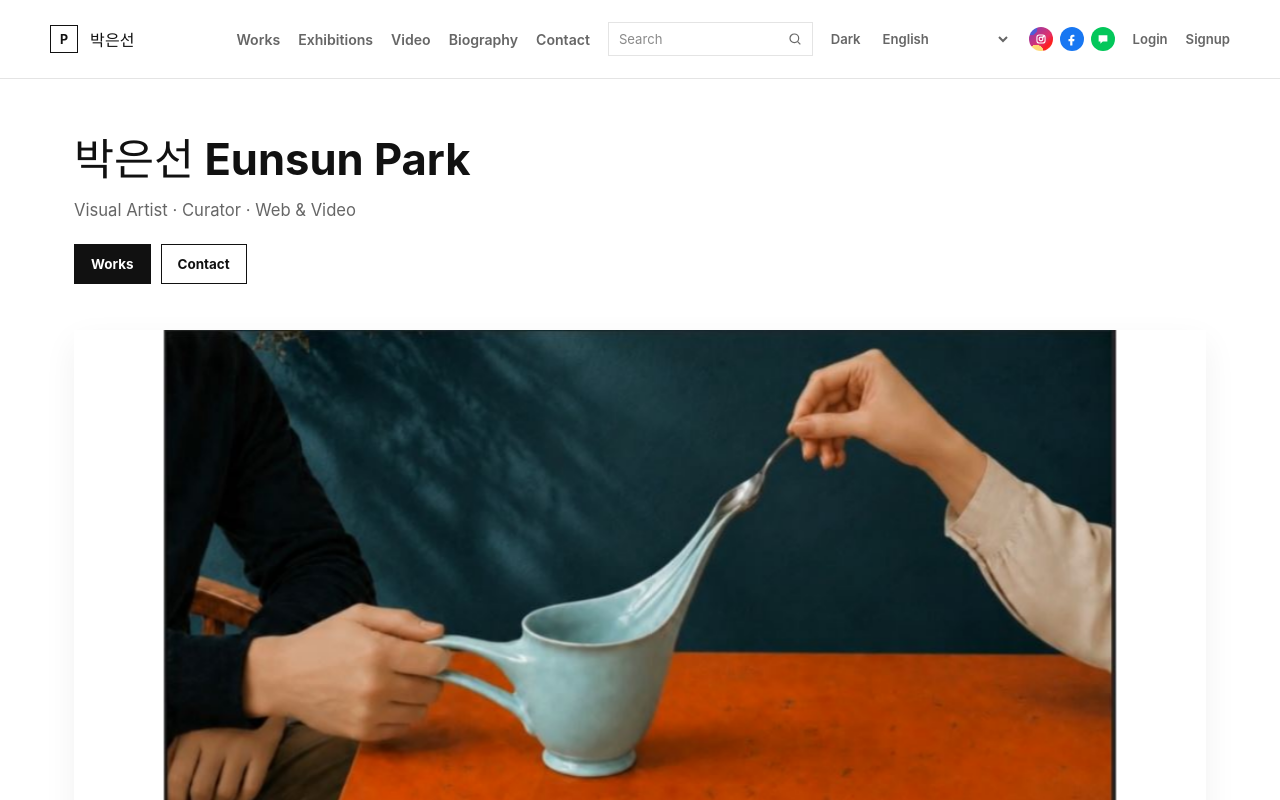
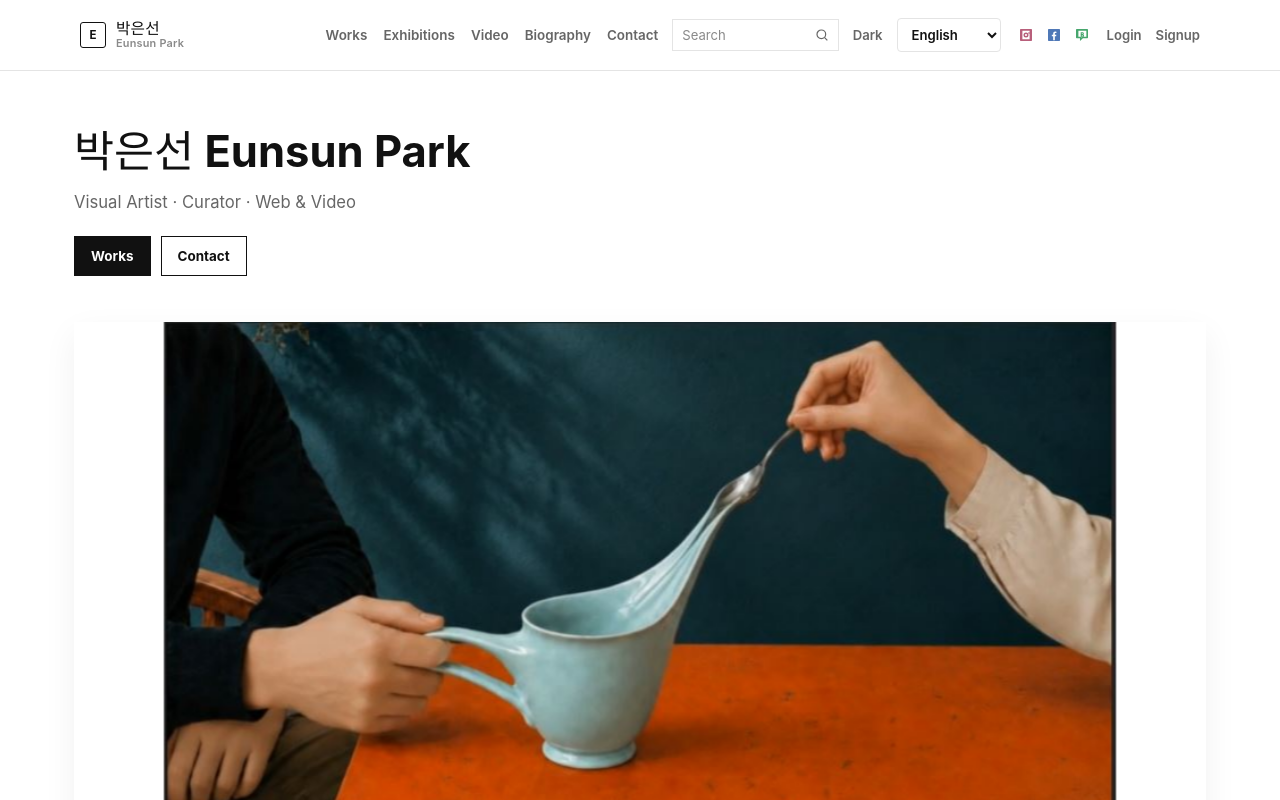
Before and after one commit to eunsunpark99-svg/portfolio, a React (Vite) app: page / in a window 1280 px wide. Shown: the top 800 px of the page. Built offline with nearby package versions, Linux system fonts and the light colour scheme.

Commit message:
Refine header layout and social icons

```diff
--- a/src/components/Header.jsx
+++ b/src/components/Header.jsx
@@ -24,9 +24,11 @@ const SocialIcon = ({ type }) => {
   if (type === 'instagram') {
     return (
       <svg aria-hidden="true" viewBox="0 0 24 24">
-        <rect x="5" y="5" width="14" height="14" rx="4" />
-        <circle cx="12" cy="12" r="3.2" />
-        <circle cx="16.2" cy="7.8" r="1" />
+        <path
+          fillRule="evenodd"
+          d="M5 4h14a1 1 0 0 1 1 1v14a1 1 0 0 1-1 1H5a1 1 0 0 1-1-1V5a1 1 0 0 1 1-1Zm2.2 2.2v11.6h9.6V6.2H7.2Zm4.8 2.45a3.35 3.35 0 1 0 0 6.7 3.35 3.35 0 0 0 0-6.7Zm0 1.9a1.45 1.45 0 1 1 0 2.9 1.45 1.45 0 0 1 0-2.9Zm3.9-2.2a1.05 1.05 0 1 0 0 2.1 1.05 1.05 0 0 0 0-2.1Z"
+          clipRule="evenodd"
+        />
       </svg>
     )
   }
@@ -34,15 +36,22 @@ const SocialIcon = ({ type }) => {
   if (type === 'facebook') {
     return (
       <svg aria-hidden="true" viewBox="0 0 24 24">
-        <path d="M14.1 8.3h2V5.1c-.9-.1-1.8-.2-2.7-.2-2.7 0-4.5 1.6-4.5 4.6v2.6H6v3.6h2.9V23h3.8v-7.3h3l.5-3.6h-3.5V9.9c0-1 .3-1.6 1.4-1.6Z" />
+        <path
+          fillRule="evenodd"
+          d="M5 4h14a1 1 0 0 1 1 1v14a1 1 0 0 1-1 1H5a1 1 0 0 1-1-1V5a1 1 0 0 1 1-1Zm8.1 15v-5.25h1.75l.28-2.05H13.1v-1.32c0-.6.18-1 1.05-1h1.08V7.55a14.5 14.5 0 0 0-1.62-.08c-1.6 0-2.7.98-2.7 2.78v1.45H9.1v2.05h1.8V19h2.2Z"
+          clipRule="evenodd"
+        />
       </svg>
     )
   }
 
   return (
     <svg aria-hidden="true" viewBox="0 0 24 24">
-      <path d="M4.5 5.5h15v10.6h-8.1L7.6 20v-3.9H4.5V5.5Z" />
-      <path d="M8.2 9h2.7c1.3 0 2.1.7 2.1 1.7 0 .6-.3 1.1-.8 1.4.7.3 1.1.8 1.1 1.6 0 1.2-.9 2-2.3 2H8.2V9Zm2.5 2.4c.5 0 .8-.2.8-.6s-.3-.6-.8-.6H9.8v1.2h.9Zm.2 3c.5 0 .8-.3.8-.7 0-.4-.3-.7-.9-.7h-1v1.4h1.1Z" />
+      <path
+        fillRule="evenodd"
+        d="M5 4h14a1 1 0 0 1 1 1v10.4a1 1 0 0 1-1 1h-5.8L9.3 20v-3.6H5a1 1 0 0 1-1-1V5a1 1 0 0 1 1-1Zm2.2 2.2v8h4.1v1.35l1.25-1.35h5.25v-8H7.2Zm3.05 2.05h2.05c1.35 0 2.18.7 2.18 1.78 0 .56-.24 1.02-.7 1.34.62.3.96.8.96 1.5 0 1.2-.9 1.95-2.35 1.95h-2.14V8.25Zm1.5 2.35h.45c.48 0 .76-.2.76-.56s-.27-.55-.75-.55h-.46v1.11Zm0 2.98h.56c.52 0 .84-.25.84-.66 0-.42-.32-.66-.86-.66h-.54v1.32Z"
+        clipRule="evenodd"
+      />
     </svg>
   )
 }
@@ -116,8 +125,11 @@ export default function Header({
   return (
     <header className="site-header">
       <a className="brand" href="/" onClick={(event) => followLink(event, '/')}>
-        <span className="brand-mark">P</span>
-        <span>{siteContent.brandName}</span>
+        <span className="brand-mark" aria-hidden="true">E</span>
+        <span className="brand-name">
+          <span className="brand-name-ko">{siteContent.brandName}</span>
+          <span className="brand-name-en">Eunsun Park</span>
+        </span>
       </a>
 
       <button
--- a/src/styles/global.css
+++ b/src/styles/global.css
@@ -6,7 +6,7 @@
 
 .site-header {
   width: 100%;
-  padding: 22px max(24px, calc((100vw - 1180px) / 2));
+  padding: 18px max(24px, calc((100vw - 1120px) / 2));
   border-bottom: 1px solid var(--color-border);
   background: var(--color-surface);
   box-shadow: none;
@@ -22,16 +22,16 @@
   display: flex;
   align-items: center;
   justify-content: space-between;
-  gap: 24px;
+  gap: 18px;
   position: relative;
 }
 
 .brand {
   display: inline-flex;
   align-items: center;
-  gap: 12px;
-  color: var(--color-primary);
-  font-size: 1rem;
+  gap: 10px;
+  color: var(--color-primary);
+  font-size: 0.98rem;
   font-weight: 700;
   letter-spacing: 0.01em;
   white-space: nowrap;
@@ -39,28 +39,45 @@
 
 .brand-mark {
   display: grid;
-  width: 28px;
-  height: 28px;
+  width: 26px;
+  height: 26px;
   place-items: center;
   border: 1px solid currentColor;
-  border-radius: 0;
+  border-radius: 3px;
   background: transparent;
   color: var(--color-primary);
-  font-size: 0.78rem;
+  font-size: 0.72rem;
   font-weight: 700;
 }
 
+.brand-name {
+  display: grid;
+  gap: 1px;
+  line-height: 1.05;
+}
+
+.brand-name-ko {
+  font-size: 0.98rem;
+}
+
+.brand-name-en {
+  color: var(--color-text-muted);
+  font-size: 0.68rem;
+  font-weight: 600;
+  letter-spacing: 0.02em;
+}
+
 .site-nav {
   display: flex;
   align-items: center;
   justify-content: center;
-  gap: 18px;
+  gap: 16px;
 }
 
 .header-actions {
   display: flex;
   align-items: center;
-  gap: 18px;
+  gap: 14px;
 }
 
 .menu-toggle {
@@ -111,12 +128,12 @@
 
 .language-select {
   min-height: auto;
-  max-width: 132px;
-  padding: 0 22px 0 0;
-  border: 0;
-  border-radius: 0;
-  background: transparent;
-  color: var(--color-secondary);
+  width: 104px;
+  padding: 7px 26px 7px 10px;
+  border: 1px solid var(--color-border);
+  border-radius: 4px;
+  background: var(--color-surface);
+  color: var(--color-primary);
   font-size: 0.82rem;
   font-weight: 600;
   box-shadow: none;
@@ -131,8 +148,8 @@
 .header-search {
   display: flex;
   align-items: center;
-  width: clamp(150px, 16vw, 230px);
-  min-height: 34px;
+  width: clamp(128px, 13vw, 176px);
+  min-height: 32px;
   border: 1px solid var(--color-border);
   background: var(--color-surface);
 }
@@ -141,7 +158,7 @@
   min-width: 0;
   width: 100%;
   border: 0;
-  padding: 0 10px;
+  padding: 0 9px;
   background: transparent;
   color: var(--color-primary);
   font-size: 0.82rem;
@@ -154,8 +171,8 @@
 
 .header-search button {
   display: inline-grid;
-  width: 34px;
-  height: 32px;
+  width: 31px;
+  height: 30px;
   flex: 0 0 auto;
   place-items: center;
   border-radius: 0;
@@ -179,17 +196,18 @@
 .social-links {
   display: inline-flex;
   align-items: center;
-  gap: 7px;
+  gap: 6px;
 }
 
 .social-link {
   display: inline-grid;
-  width: 24px;
-  height: 24px;
+  width: 22px;
+  height: 22px;
   place-items: center;
   border: 0;
-  border-radius: 999px;
-  color: #ffffff;
+  border-radius: 5px;
+  background: transparent;
+  color: #657184;
   line-height: 1;
   transition:
     opacity 160ms ease,
@@ -202,32 +220,22 @@
 }
 
 .social-link svg {
-  width: 14px;
-  height: 14px;
-  fill: none;
-  stroke: currentColor;
-  stroke-width: 1.8;
-}
-
-.social-link-facebook svg,
-.social-link-blog svg {
+  width: 18px;
+  height: 18px;
   fill: currentColor;
   stroke: none;
 }
 
 .social-link-instagram {
-  background:
-    radial-gradient(circle at 30% 105%, #feda75 0 24%, transparent 25%),
-    radial-gradient(circle at 10% 10%, #4f5bd5 0 18%, transparent 19%),
-    linear-gradient(135deg, #833ab4, #c13584 38%, #e1306c 58%, #fd1d1d 78%, #f56040);
+  color: #b85f7b;
 }
 
 .social-link-facebook {
-  background: #1877f2;
+  color: #4f78b7;
 }
 
 .social-link-blog {
-  background: #03c75a;
+  color: #46a66d;
 }
 
 .signup-button,
@@ -279,7 +287,7 @@
   padding: 0;
   border-radius: 0;
   color: var(--color-secondary);
-  font-size: 0.88rem;
+  font-size: 0.84rem;
   font-weight: 600;
 }
 
```
Also changed, not shown: 5 other files (tests, documents, lock files or other folders).
